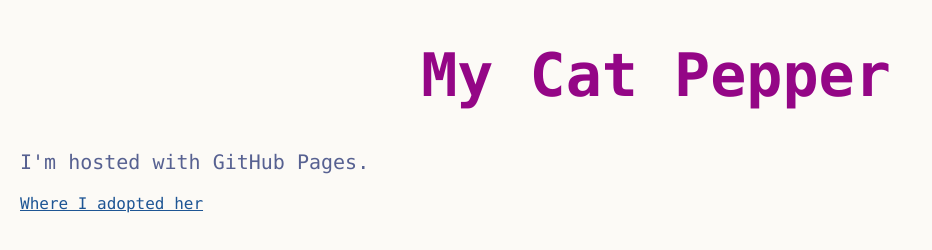
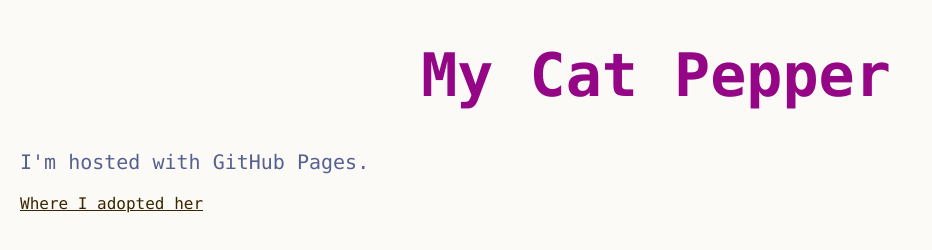
Before and after one commit to emmapmorris/emmapmorris.github.io, a plain HTML site: page index.html in a window 1280 px wide. Shown: the whole page, without its empty margins (0-932 px from the left). Drawn offline with Linux system fonts and the light colour scheme.

Commit message:
Updated link color

```diff
--- a/stylesheet.css
+++ b/stylesheet.css
@@ -18,7 +18,7 @@ h1 {
 }
 
 a {
-    color: rgb(30, 85, 148);
+    color: rgb(56, 38, 0);
 }
 
 a:hover {
```
